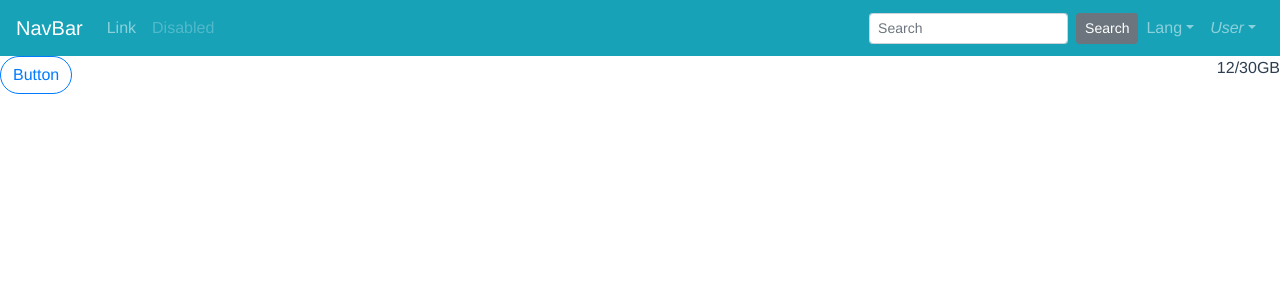
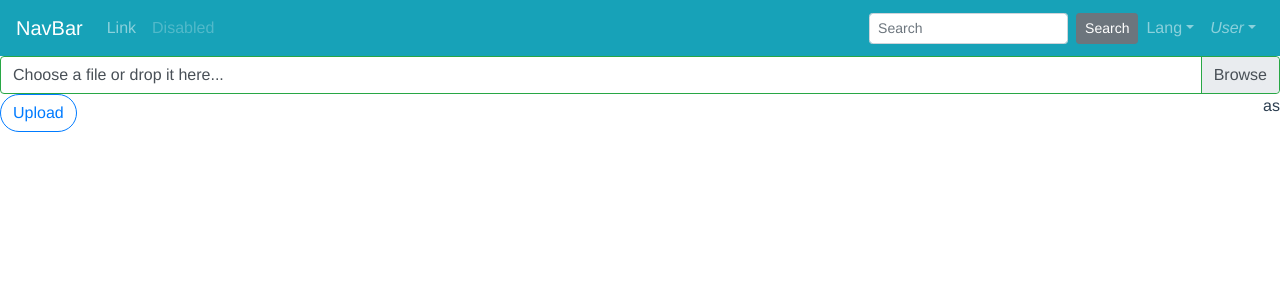
Before and after one commit to kook1932/mybox, a Vue app in the folder frontend/: page / in a window 1280 px wide. Shown: the top 300 px of the page. Built offline with nearby package versions, Linux system fonts and the light colour scheme.

Commit message:
[develop] form-file

```diff
--- a/frontend/package.json
+++ b/frontend/package.json
@@ -3,7 +3,7 @@
   "version": "0.1.0",
   "private": true,
   "scripts": {
-    "serve": "vue-cli-service serve",
+    "serve": "vue-cli-service serve --port 8081",
     "build": "vue-cli-service build",
     "lint": "vue-cli-service lint"
   },
--- a/frontend/src/components/layout/Gnb.vue
+++ b/frontend/src/components/layout/Gnb.vue
@@ -1,15 +1,26 @@
 <template>
     <div>
-        <b-button pill variant="outline-primary">Button</b-button>
-        <span class="remain">{{ text }}</span>
+        <formFile />
+
     </div>
 </template>
 <script>
+
+import formFile from "../../views/formFile.vue"
+
 export default {
     name: 'Gnb',
+    components:{
+      formFile
+    },
     data() {
       return {
         text: "12/30GB"
+      }
+    },
+    methods: {
+      upload(files) {
+        console.log(files);
       }
     }
 }
--- /dev/null
+++ b/frontend/src/views/formFile.vue
@@ -0,0 +1,34 @@
+<template>
+<div>
+    <!-- Styled -->
+    <b-form-file
+    v-model="files"
+    multiple
+    :file-name-formatter="formatNames"
+    :state="Boolean(files)"
+    placeholder="Choose a file or drop it here..."
+    drop-placeholder="Drop file here..."
+    ></b-form-file>
+    <b-button pill variant="outline-primary" @click="upload">Upload</b-button>
+    <span class="remain">as</span>
+</div>
+</template>
+
+<script>
+export default {
+    name: "formFile",
+    data() {
+        return {
+            files: []
+        }
+    },
+    methods: {
+      formatNames(files) {
+        return files.length === 1 ? files[0].name : `${files.length} files selected`
+      },
+      upload() {
+        console.log(this.files);
+      }
+    }
+}
+</script>
```
